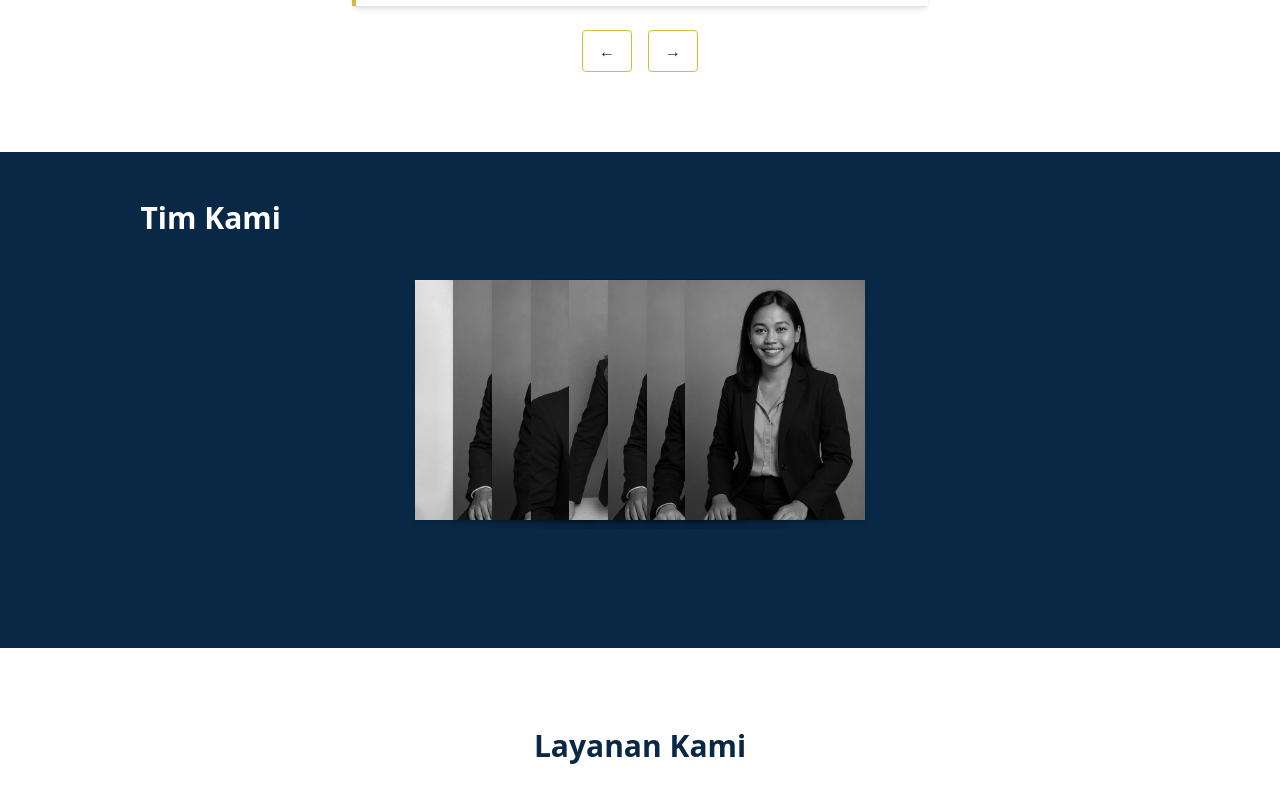
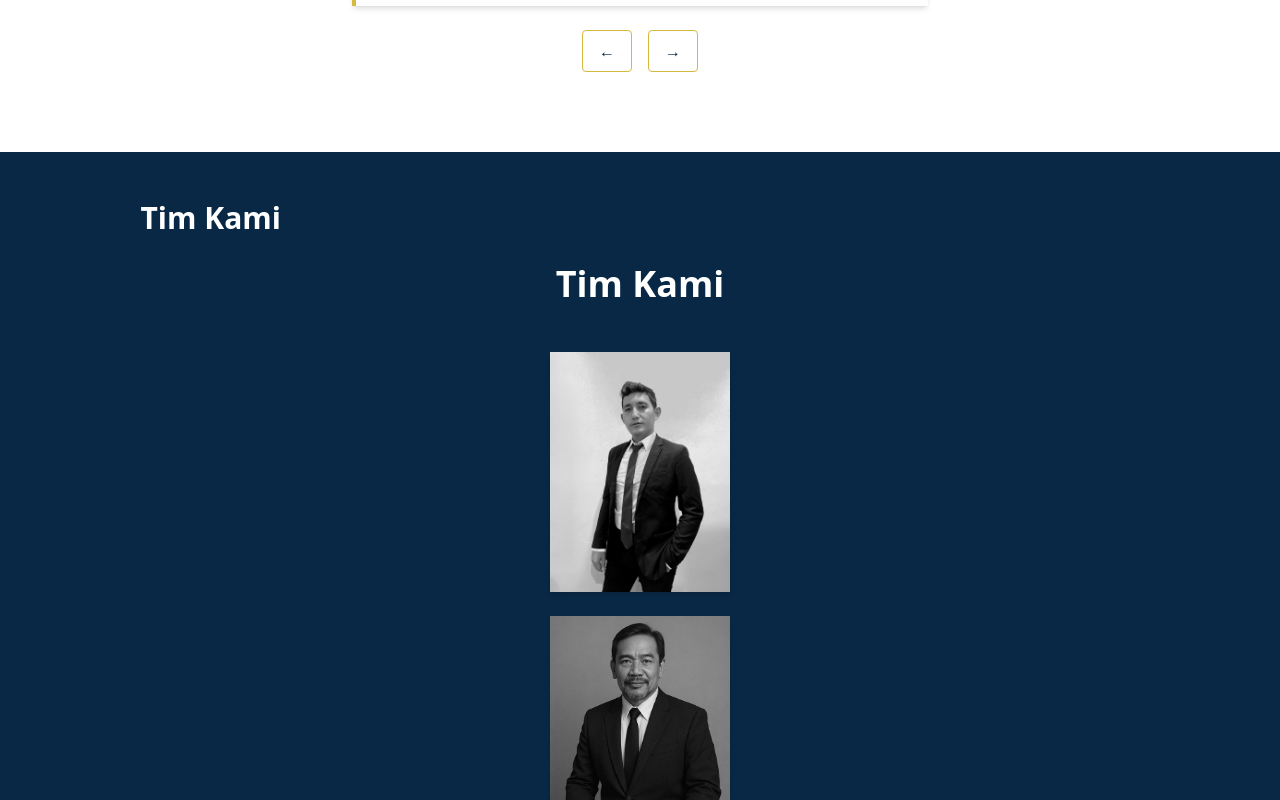
Before and after one commit to ProfAdri90/estetic-dinamis, a Next.js app: page / in a window 1280 px wide. Shown: the part 3376-4176 px from the top of the page. Built offline with nearby package versions, Linux system fonts and the light colour scheme.

Commit message:
Update OurTeams.jsx

```diff
--- a/components/OurTeams.jsx
+++ b/components/OurTeams.jsx
@@ -1,4 +1,3 @@
-// components/OurTeams.jsx
 import TeamCard from "./TeamCard";
 import { motion } from "framer-motion";
 
@@ -15,12 +14,21 @@ const teamMembers = [
 
 export default function OurTeams() {
   return (
-    <section id="tim" className="scroll-mt-[140px] py-20 bg-[#082846] text-white">
-      <div className="grid grid-cols-2 md:grid-cols-8 gap-4 justify-items-center px-4 md:px-12">
+    <section id="tim" className="bg-[#082846] text-white py-16">
+      <motion.div
+        initial={{ opacity: 0, y: 20 }}
+        whileInView={{ opacity: 1, y: 0 }}
+        transition={{ duration: 0.7 }}
+        className="text-4xl font-bold text-center mb-12"
+      >
+        Tim Kami
+      </motion.div>
+
+      <div className="w-full px-4 flex flex-wrap justify-center gap-4 md:gap-6">
         {teamMembers.map((member, index) => (
           <motion.div
             key={index}
-            initial={{ opacity: 0, y: 30 }}
+            initial={{ opacity: 0, y: 20 }}
             whileInView={{ opacity: 1, y: 0 }}
             transition={{ duration: 0.5, delay: index * 0.05 }}
             viewport={{ once: true }}
```
